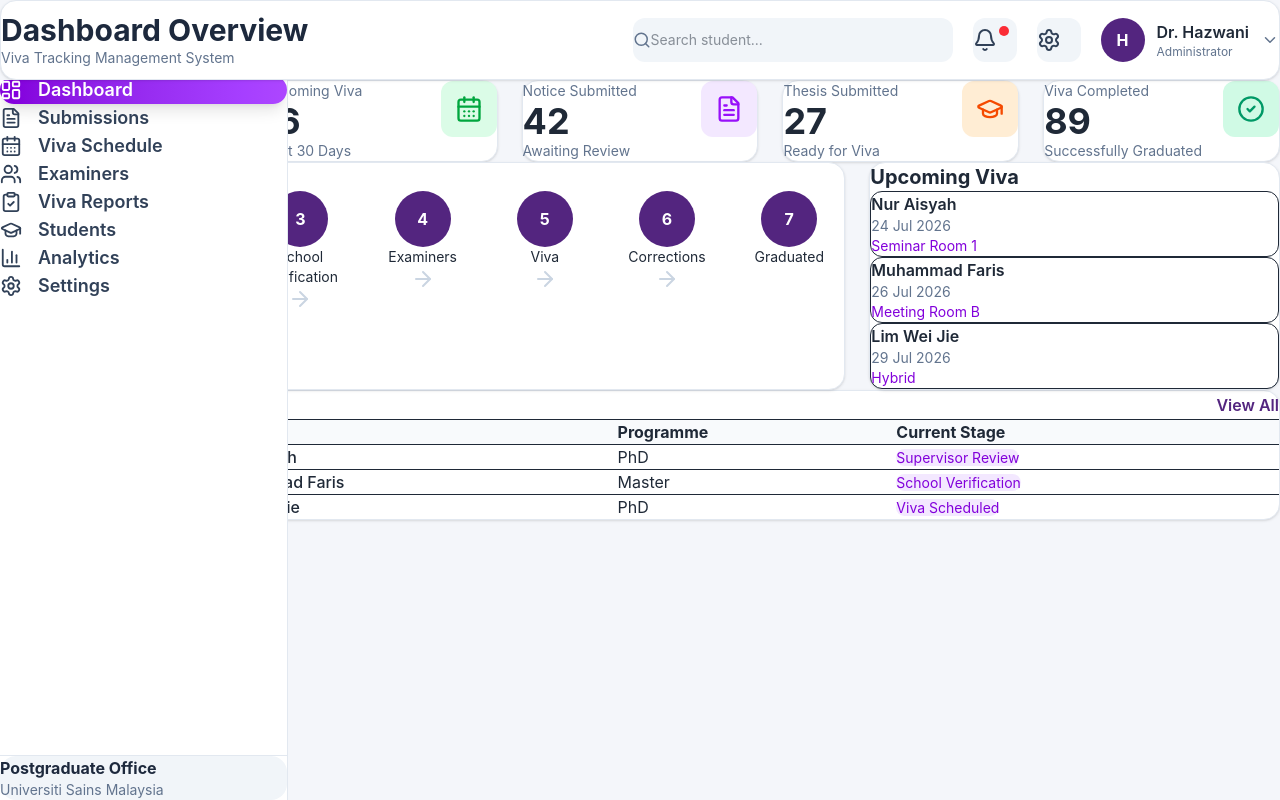
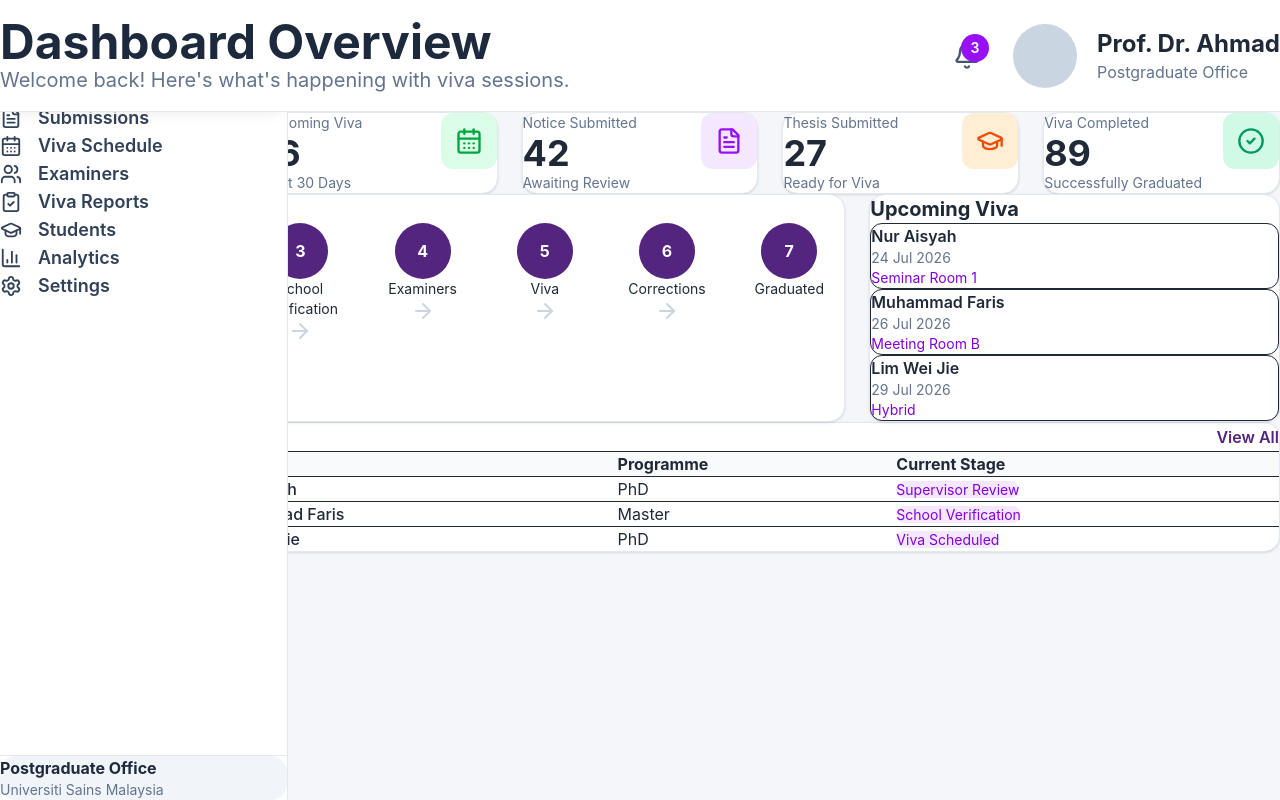
Before and after one commit to hazwanihanafi-commits/VivaVoceTrack, a React (Vite) app in the folder frontend/: page / in a window 1280 px wide. Built offline with nearby package versions, Linux system fonts and the light colour scheme.

Commit message:
Update Topbar.jsx

```diff
--- a/frontend/src/components/Topbar.jsx
+++ b/frontend/src/components/Topbar.jsx
@@ -1,98 +1,70 @@
 import {
   Bell,
   Search,
-  Settings,
-  ChevronDown
 } from "lucide-react";
 
 export default function Topbar() {
   return (
-    <header className="bg-white rounded-2xl border border-slate-200 shadow-sm h-20 px-8 flex items-center justify-between">
+    <header className="h-28 bg-white border-b border-slate-200 flex items-center justify-between px-10">
 
       {/* Left */}
 
       <div>
 
-        <h1 className="text-3xl font-bold text-slate-800">
+        <h1 className="text-5xl font-bold text-slate-800">
           Dashboard Overview
         </h1>
 
-        <p className="text-slate-500 text-sm mt-1">
-          Viva Tracking Management System
+        <p className="text-slate-500 text-xl mt-2">
+          Welcome back! Here's what's happening with viva sessions.
         </p>
 
       </div>
 
       {/* Right */}
 
-      <div className="flex items-center gap-5">
-
-        {/* Search */}
-
-        <div className="hidden lg:flex items-center w-80 bg-slate-100 rounded-xl px-4 h-11">
-
-          <Search
-            size={18}
-            className="text-slate-500"
-          />
-
-          <input
-            className="flex-1 ml-3 bg-transparent outline-none text-sm"
-            placeholder="Search student..."
-          />
-
-        </div>
+      <div className="flex items-center gap-8">
 
         {/* Notification */}
 
-        <button className="relative w-11 h-11 rounded-xl bg-slate-100 hover:bg-slate-200 transition">
+        <button className="relative">
 
-          <Bell className="m-auto mt-3 text-slate-700" />
+          <Bell
+            size={28}
+            className="text-slate-600"
+          />
 
-          <span className="absolute top-2 right-2 w-2.5 h-2.5 rounded-full bg-red-500"></span>
+          <span className="absolute -top-2 -right-2 w-7 h-7 rounded-full bg-purple-600 text-white text-sm flex items-center justify-center font-semibold">
+
+            3
+
+          </span>
 
         </button>
 
-        {/* Settings */}
+        {/* Avatar */}
 
-        <button className="w-11 h-11 rounded-xl bg-slate-100 hover:bg-slate-200 transition">
+        <div className="flex items-center gap-5">
 
-          <Settings className="m-auto mt-3 text-slate-700" />
+          <div className="w-16 h-16 rounded-full bg-slate-300"></div>
 
-        </button>
+          <div>
 
-        {/* User */}
+            <h3 className="font-bold text-2xl">
 
-        <button className="flex items-center gap-3">
-
-          <div className="w-11 h-11 rounded-full bg-[#53257F] text-white flex items-center justify-center font-bold">
-
-            H
-
-          </div>
-
-          <div className="hidden lg:block text-left">
-
-            <h3 className="font-semibold">
-
-              Dr. Hazwani
+              Prof. Dr. Ahmad
 
             </h3>
 
-            <p className="text-xs text-slate-500">
+            <p className="text-slate-500">
 
-              Administrator
+              Postgraduate Office
 
             </p>
 
           </div>
 
-          <ChevronDown
-            size={18}
-            className="text-slate-500"
-          />
-
-        </button>
+        </div>
 
       </div>
 
```
